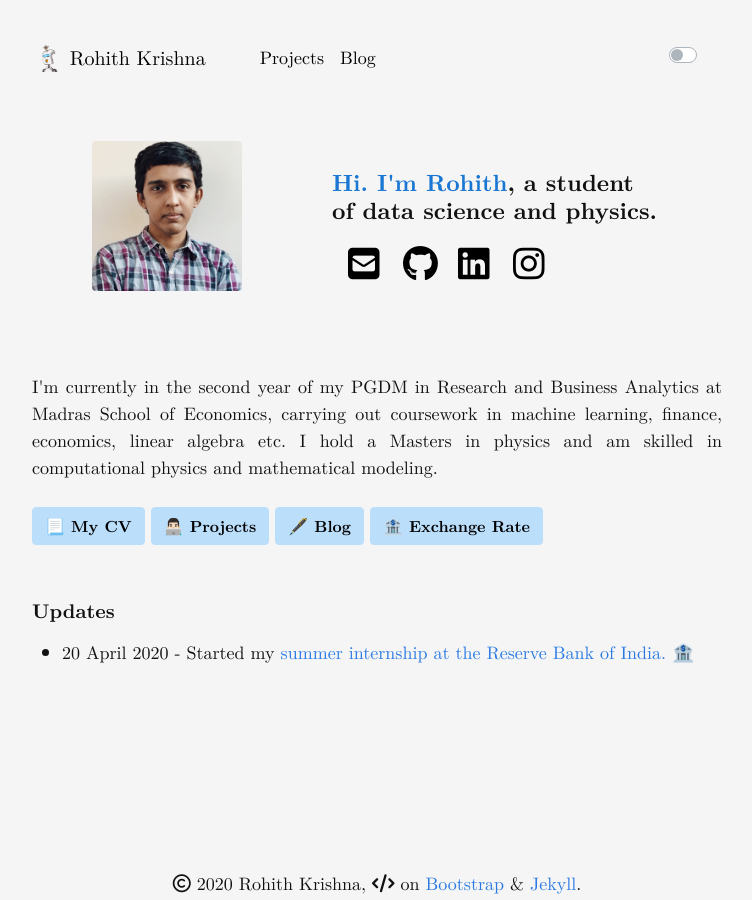
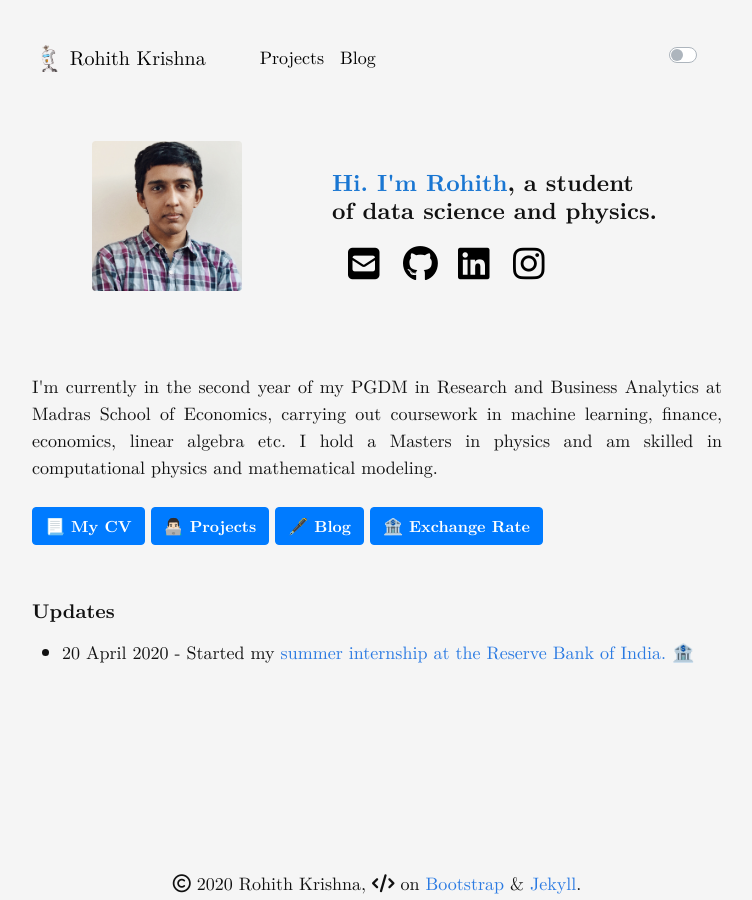
Before and after one commit to rohithmay/rohithmay.github.io, a Jekyll site: the page built from index.md, in a window 1280 px wide. Shown: the whole page, without its empty margins (263-1015 px from the left). Built offline with Jekyll 4.4.1, drawn with Linux system fonts in a browser that asks for light colours; nearby versions of some CDN libraries; a style sheet for code colours, icons or effects is not loaded.

Commit message:
Update index.md

```diff
--- a/index.md
+++ b/index.md
@@ -147,16 +147,16 @@
                     <!-- good moderate blue here #1976D2 use this for buttons -->
                     <!--  #D6EAF8 is light blue -->
                     <a href="/resume/rohith-krishna-cv.pdf">
-                    <button type="button" class="btn btn-primary" style="background-color: #BBDEFB; border-color: #BBDEFB; color:black;"> <strong>📃 My CV </strong></button> </a>
+                    <button type="button" class="btn btn-primary" > <strong>📃 My CV </strong></button> </a>
 
                     <a href="/projects">
-                  <button type="button" class="btn btn-primary" style="background-color: #BBDEFB; border-color: #BBDEFB; color:black;"> <strong>👨🏻‍💻 Projects </strong></button> </a>
+                  <button type="button" class="btn btn-primary" > <strong>👨🏻‍💻 Projects </strong></button> </a>
 
                     <a href="/blog">
-                    <button type="button" class="btn btn-primary" style="background-color: #BBDEFB; border-color: #BBDEFB; color:black;"> <strong>🖋️ Blog </strong></button> </a>
+                    <button type="button" class="btn btn-primary" > <strong>🖋️ Blog </strong></button> </a>
 
                     <a href="/rbi2020">
-                    <button type="button" class="btn btn-primary" style="background-color: #BBDEFB; border-color: #BBDEFB; color:black;"> <strong>🏦 Exchange Rate </strong></button> </a>
+                    <button type="button" class="btn btn-primary" > <strong>🏦 Exchange Rate </strong></button> </a>
 
 <!--
 
```
